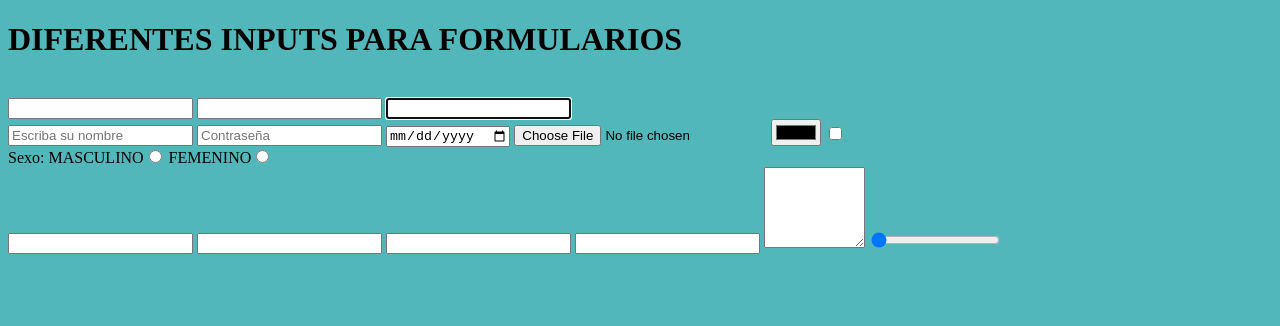
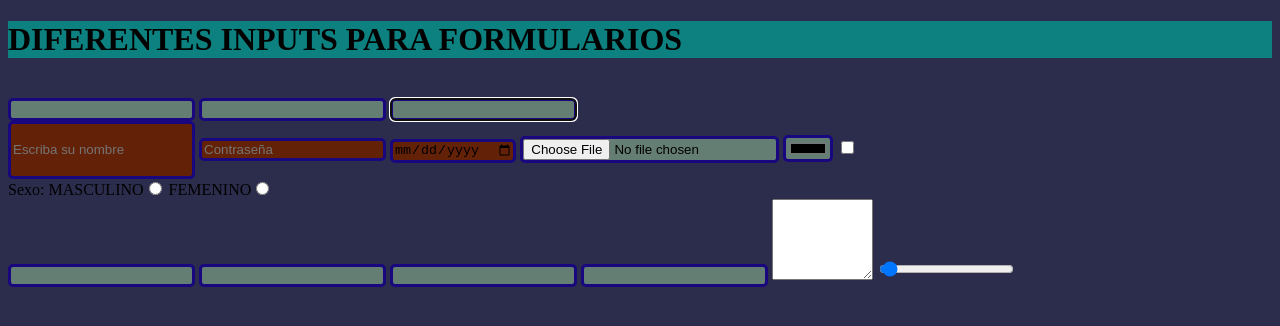
Before and after one commit to MorenoJuand08/ejmclases, a plain HTML site: page html/newform.html in a window 1280 px wide. Drawn offline with Linux system fonts and the light colour scheme.

Commit message:
add updates files

```diff
--- a/css/style.css
+++ b/css/style.css
@@ -1,5 +1,5 @@
 body {
-    background-color: #51b7bb;
+    background-color: #2c2c4d;
 }
 
 img {
@@ -10,3 +10,20 @@ img {
 tr:hover{
     background-color: rgb(6, 93, 128);
 }
+
+input{
+    border-radius: 5px;
+    border: 3px solid rgb(24, 7, 126);
+    background-color: rgb(100, 126, 116);
+}
+
+.tipoinputs{
+    background-color: rgb(99, 33, 7);
+}
+
+#nombrepersona{
+    height: 50px;
+}
+h1{
+    background-color: rgb(13, 128, 128);
+}
```
Also changed, not shown: index.html (+1 -0 lines).
